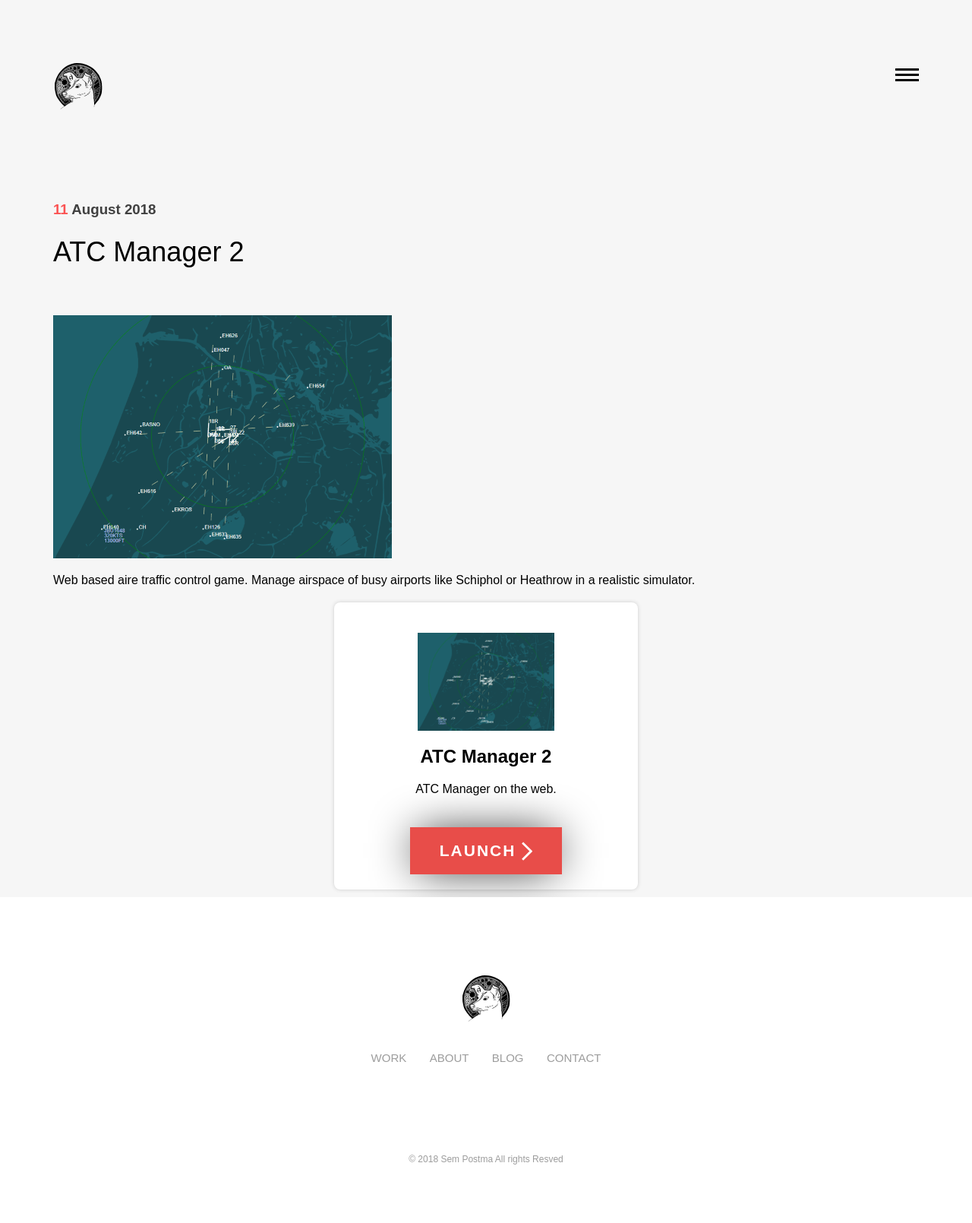
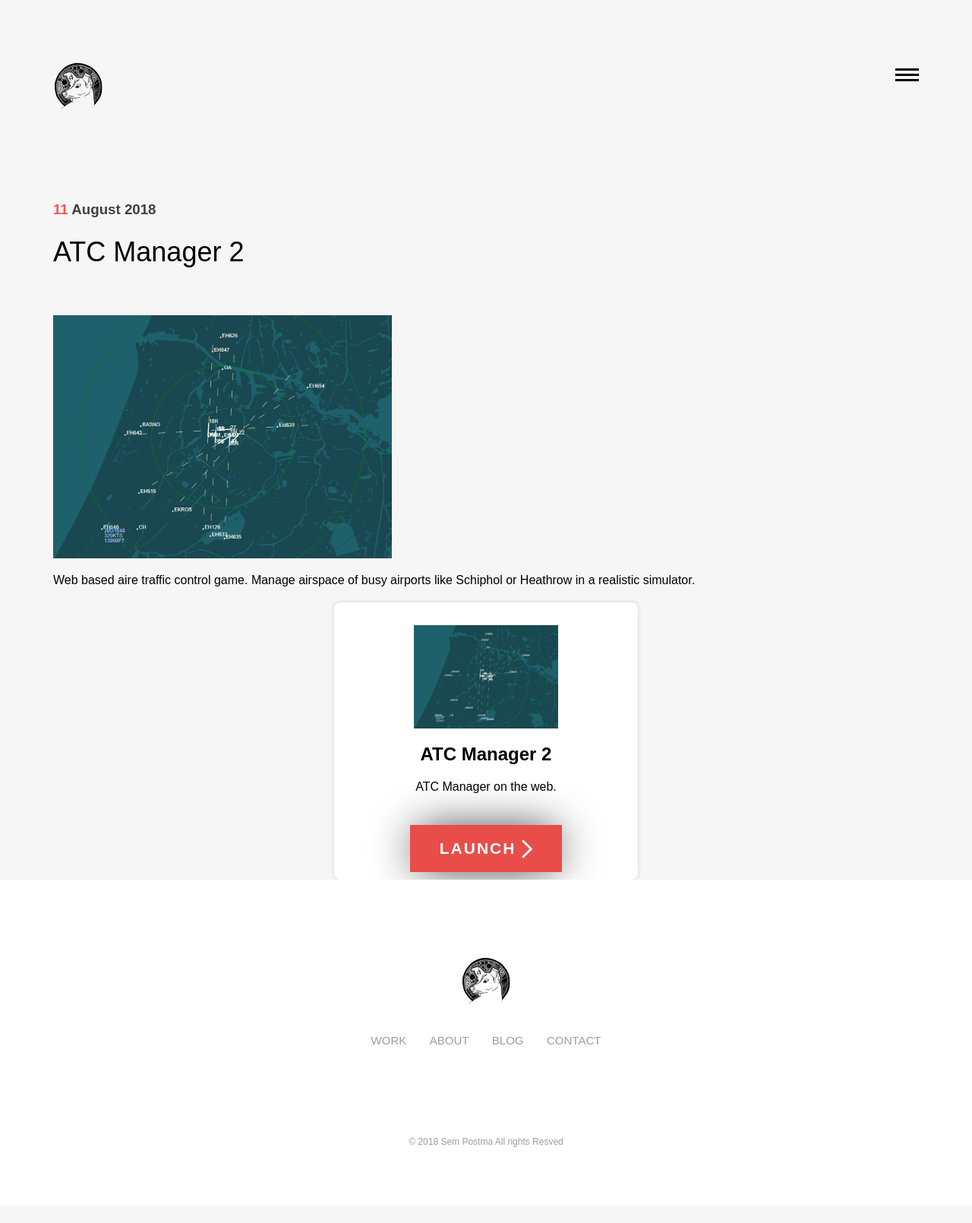
Before and after one commit to LesterGallagher/LesterGallagher.github.io, a Jekyll site: the page built from _posts/2018-08-11-atc-manager-2.markdown, in a window 1280 px wide. Shown: the whole page at 76% size. Built offline with Jekyll 4.4.1, drawn with Linux system fonts in a browser that asks for light colours; after the commit the page ends 1587 px from its top, so only the background shows below that.

Commit message:
Update app-portal.html

```diff
--- a/_includes/app-portal.html
+++ b/_includes/app-portal.html
@@ -7,7 +7,7 @@
 {% assign link=include.link %}
 {% if link %}{% else %}{% assign link=page.portal_link %}{% endif %}
 
-<div class="app-portal" style="width: 400px; max-width: 100%; margin: 10px auto;">
+<div class="app-portal" style="width: 400px; max-width: 100%; padding: 10px">
     <img src="{{ image | absolute_url }}"
         style="max-width: 50%; margin: 20px auto">
     <h1>{{ title }}</h1>
```
